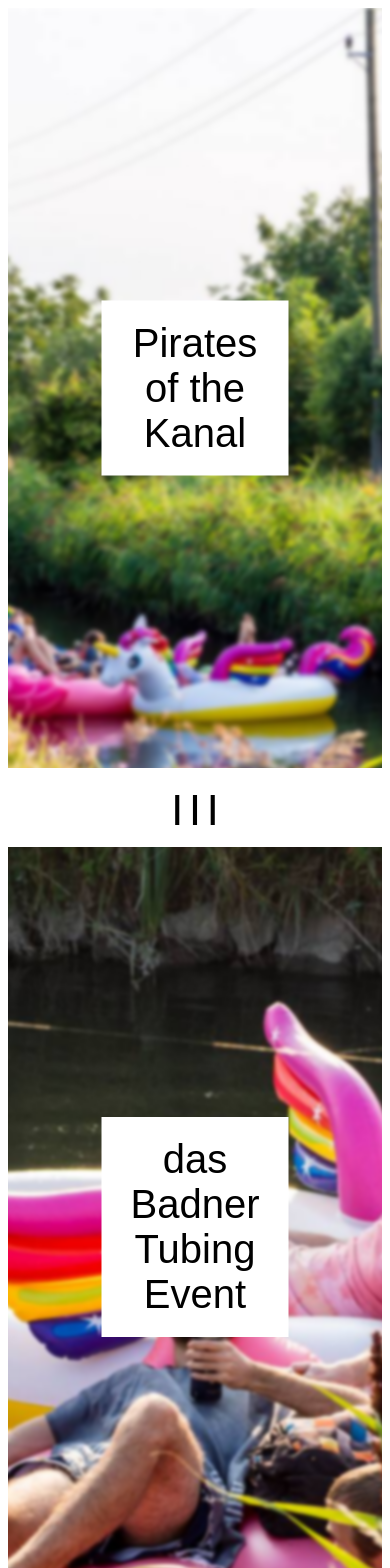
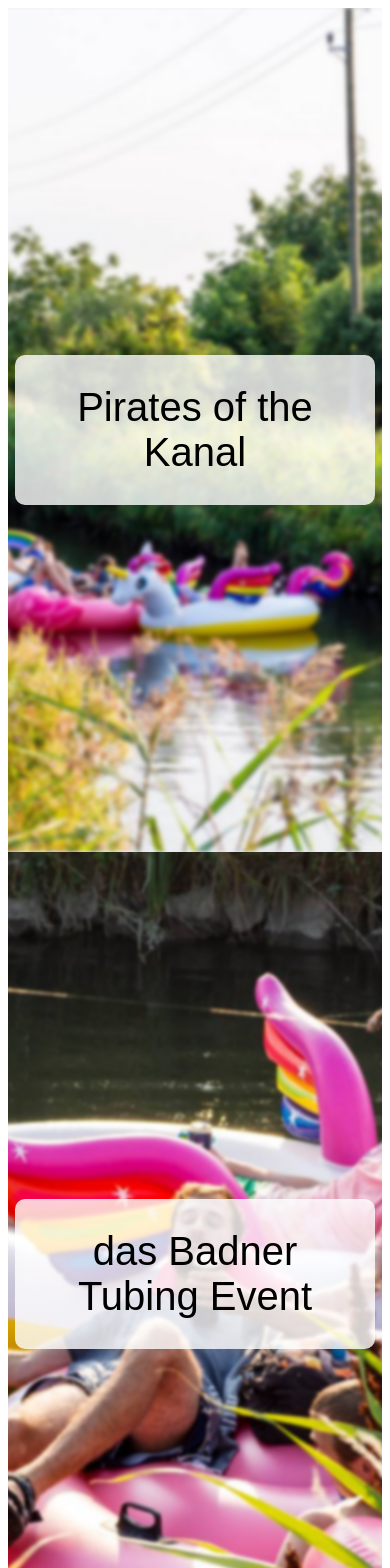
Before and after one commit to theShmoo/PiratesOfTheKanal, a React (Create React App) app: page / in a window 390 px wide. Shown: the top 1568 px of the page. Built offline with nearby package versions, Linux system fonts and the light colour scheme.

Commit message:
some modifications and beatifications

```diff
--- a/src/App.jsx
+++ b/src/App.jsx
@@ -1,120 +1,65 @@
 import React from 'react';
 import { Parallax } from 'react-parallax';
+import {useWindowDimensions} from './WindowDimensions'
 
 const styles = {
   fontFamily: "sans-serif",
   textAlign: "center",
+  backgroundColor: "#e8eaf6"
 };
 const insideStyles = {
-  background: "white",
-  padding: 20,
   position: "absolute",
   top: "50%",
   left: "50%",
   transform: "translate(-50%,-50%)",
+  color: "black",
   fontSize: 40,
-  fontWeight: 100
+  fontWeight: 100,
+  width: "300px",
+  backgroundColor: "rgba(255,255,255,0.8)",
+  padding: 30,
+  borderRadius: 10,
 };
+// const Separator = () => { return <h1>| | |</h1>}
 const ParallaxBox = (props) => {
-  return <div style={{ height: 0.9*window.innerHeight }}>
-    {props.children}
+  const { height } = useWindowDimensions();
+
+  return <div style={{
+    height: height,
+  }}>
+    <div style={insideStyles}>{props.children}</div>
   </div>
 }
-const Separator = () => { return <h1>| | |</h1>}
+const MyParallax = (props) => {
+  const { height } = useWindowDimensions();
+
+  return <div>
+    <Parallax
+      bgImage={props.img}
+      strength={300}
+      bgImageStyle={{
+        width: "auto",
+        height: height,
+      }}
+      blur={{ min: -1, max: 3 }}
+    >
+      <ParallaxBox>
+        {props.children}
+      </ParallaxBox>
+    </Parallax>
+  </div>
+}
 
 const App = () => (
   <div style={styles}>
-    <Parallax
-        bgImage={'img/1.jpg'}
-        strength={200}
-        blur={{ min: -1, max: 3 }}
-    >
-      <ParallaxBox>
-        <div style={insideStyles}>
-          Pirates of the Kanal
-        </div>
-      </ParallaxBox>
-    </Parallax>
-    <Separator />
-    <Parallax
-        bgImage={'img/8.jpg'}
-        strength={200}
-        blur={{ min: -1, max: 3 }}
-    >
-      <ParallaxBox>
-        <div style={insideStyles}>
-          das Badner Tubing Event
-        </div>
-      </ParallaxBox>
-    </Parallax>
-    <Separator />
-    <Parallax
-        bgImage={'img/9.jpg'}
-        strength={200}
-        blur={{ min: -1, max: 3 }}
-    >
-      <ParallaxBox>
-        <div style={insideStyles}>
-          am Wiener Neustädter Kanal
-        </div>
-      </ParallaxBox>
-    </Parallax>
-    <Separator />
-    <Parallax
-        bgImage={'img/2.jpg'}
-        strength={200}
-        blur={{ min: -1, max: 3 }}
-    >
-      <ParallaxBox>
-        <div style={insideStyles}>
-          22. August 2020
-        </div>
-      </ParallaxBox>
-    </Parallax>
-    <Separator />
-    <Parallax
-      bgImage={'img/5.jpg'}
-      strength={200}
-      blur={{ min: -1, max: 3 }}>
-      <ParallaxBox>
-        <div style={insideStyles}>
-          15:00 Uhr
-        </div>
-      </ParallaxBox>
-    </Parallax>
-    <Separator />
-    <Parallax
-      bgImage={'img/3.jpg'}
-      strength={200}
-      blur={{ min: -1, max: 3 }}>
-      <ParallaxBox>
-        <div style={insideStyles}>
-          bis Sonnenuntergang
-        </div>
-      </ParallaxBox>
-    </Parallax>
-    <Separator />
-    <Parallax
-      bgImage={'img/6.jpg'}
-      strength={200}
-      blur={{ min: -1, max: 3 }}>
-      <ParallaxBox>
-        <div style={insideStyles}>
-          mit vielen Features
-        </div>
-      </ParallaxBox>
-    </Parallax>
-    <Separator />
-    <Parallax
-      bgImage={'img/7.jpg'}
-      strength={200}
-      blur={{ min: -1, max: 3 }}>
-      <ParallaxBox>
-        <div style={insideStyles}>
-          sei dabei
-        </div>
-      </ParallaxBox>
-    </Parallax>
+    <MyParallax img={'img/1.jpg'}>Pirates of the Kanal</MyParallax>
+    <MyParallax img={'img/8.jpg'}>das Badner Tubing Event</MyParallax>
+    <MyParallax img={'img/9.jpg'}>am Wiener Neustädter Kanal</MyParallax>
+    <MyParallax img={'img/2.jpg'}>22. August 2020</MyParallax>
+    <MyParallax img={'img/5.jpg'}>15:00 Uhr</MyParallax>
+    <MyParallax img={'img/3.jpg'}>bis Sonnenuntergang</MyParallax>
+    <MyParallax img={'img/6.jpg'}>mit vielen Features</MyParallax>
+    <MyParallax img={'img/7.jpg'} last={true}>Keep calm and float on</MyParallax>
   </div>
 );
 export default App;
--- /dev/null
+++ b/src/WindowDimensions.jsx
@@ -0,0 +1,24 @@
+import { useState, useEffect } from 'react';
+
+function getWindowDimensions() {
+  const { innerWidth: width, innerHeight: height } = window;
+  return {
+    width,
+    height
+  };
+}
+
+export function useWindowDimensions() {
+  const [windowDimensions, setWindowDimensions] = useState(getWindowDimensions());
+
+  useEffect(() => {
+    function handleResize() {
+      setWindowDimensions(getWindowDimensions());
+    }
+
+    window.addEventListener('resize', handleResize);
+    return () => window.removeEventListener('resize', handleResize);
+  }, []);
+
+  return windowDimensions;
+}
```
Also changed, not shown: 1 other file (tests, documents, lock files or other folders).
